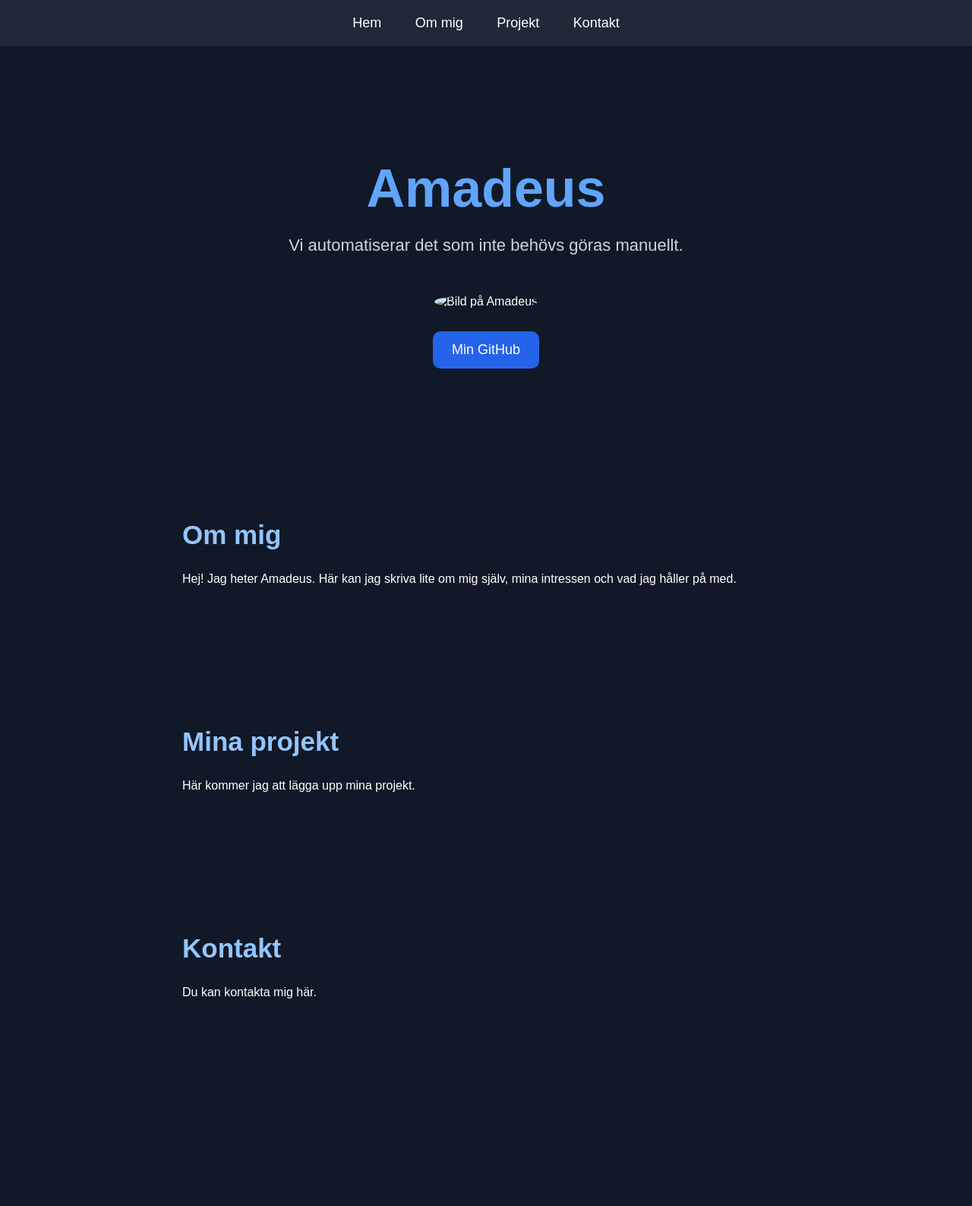
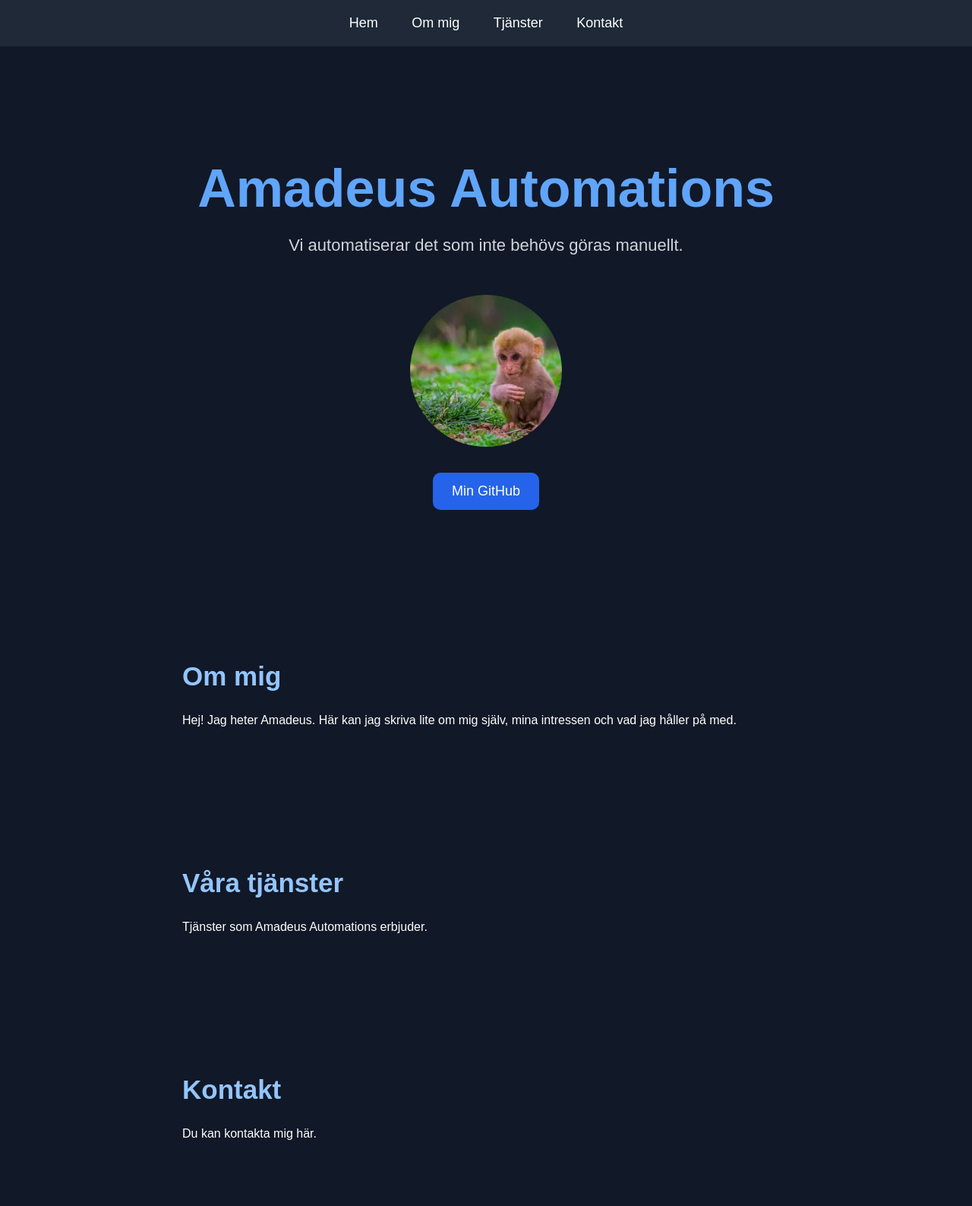
Before and after one commit to amadeussivius/amadeussivius.github.io, a plain HTML site: page index.html in a window 1280 px wide. Shown: the whole page at 76% size. Before the commit the page ends 1401 px from the top, so only its background shows below. Drawn offline with Linux system fonts and the light colour scheme.

Commit message:
Update index.html

```diff
--- a/index.html
+++ b/index.html
@@ -93,17 +93,17 @@
     <nav>
         <a href="#hem">Hem</a>
         <a href="#om">Om mig</a>
-        <a href="#projekt">Projekt</a>
+        <a href="#projekt">Tjänster</a>
         <a href="#kontakt">Kontakt</a>
     </nav>
 
     <div class="hero" id="hem">
 
-        <h1>Amadeus</h1>
+        <h1>Amadeus Automations</h1>
 
         <p>Vi automatiserar det som inte behövs göras manuellt.</p>
 
-        <img src="bild.jpg" alt="Bild på Amadeus">
+        <img src="OIP.webp" alt="Bild på Amadeus">
 
         <br>
 
@@ -123,10 +123,10 @@
         </p>
     </section>
 
-    <section id="projekt">
-        <h2>Mina projekt</h2>
+    <section id="tjänster">
+        <h2>Våra tjänster</h2>
         <p>
-            Här kommer jag att lägga upp mina projekt.
+            Tjänster som Amadeus Automations erbjuder.
         </p>
     </section>
 
```
